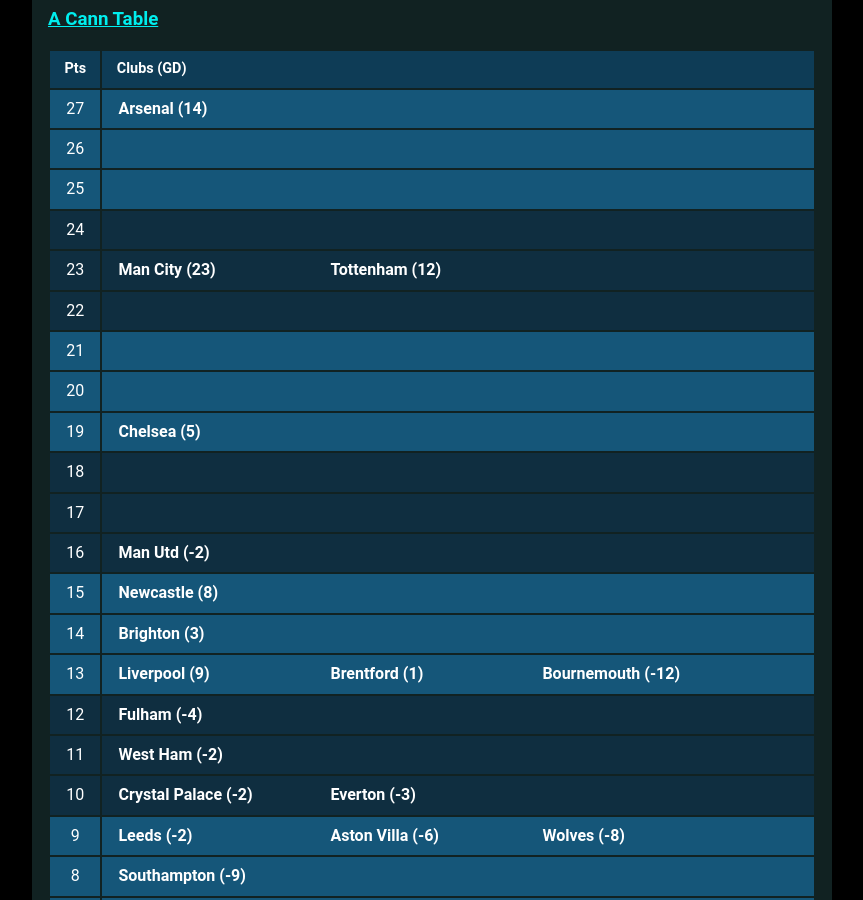
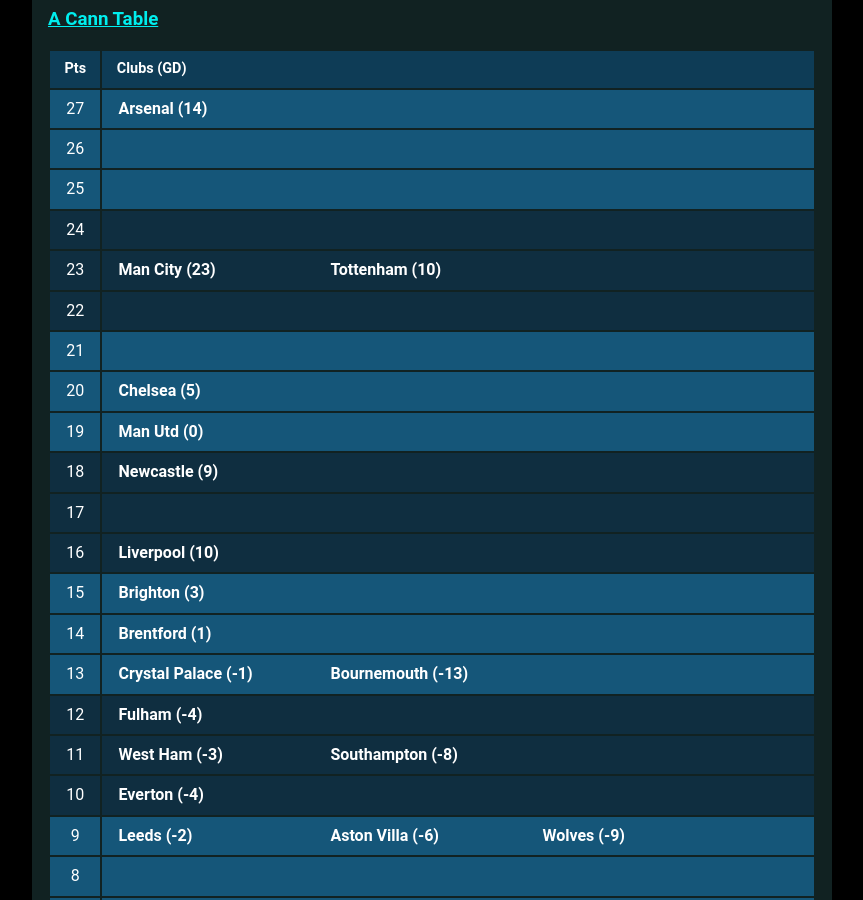
Before and after one commit to muru/muru.github.io, a Jekyll site: the page built from resources.md, in a window 1280 px wide and 900 px high, scrolled down 1396 px. Shown: the whole window, without its empty margins (208-1071 px from the left). Built offline with Jekyll 4.4.1, drawn with Linux system fonts in a browser that asks for light colours; some web fonts are replaced; some of the changed text lies outside the part shown.

Commit message:
updated cann-table: Fri 21 Oct 00:27:21 JST 2022

```diff
--- a/cann-table.html
+++ b/cann-table.html
@@ -25,7 +25,7 @@
 		<td class="cann-point"> 23 </td>
 		<td class="cann-clubs">
 			<span class="club-name"> Man City (23) </span>
-			<span class="club-name"> Tottenham (12) </span>
+			<span class="club-name"> Tottenham (10) </span>
 		</td>
  	</tr>
 	<tr class="cann-row-2">
@@ -41,17 +41,19 @@
 	<tr class="cann-row-1">
 		<td class="cann-point"> 20 </td>
 		<td class="cann-clubs">
+			<span class="club-name"> Chelsea (5) </span>
 		</td>
  	</tr>
 	<tr class="cann-row-1">
 		<td class="cann-point"> 19 </td>
 		<td class="cann-clubs">
-			<span class="club-name"> Chelsea (5) </span>
+			<span class="club-name"> Man Utd (0) </span>
 		</td>
  	</tr>
 	<tr class="cann-row-2">
 		<td class="cann-point"> 18 </td>
 		<td class="cann-clubs">
+			<span class="club-name"> Newcastle (9) </span>
 		</td>
  	</tr>
 	<tr class="cann-row-2">
@@ -62,27 +64,26 @@
 	<tr class="cann-row-2">
 		<td class="cann-point"> 16 </td>
 		<td class="cann-clubs">
-			<span class="club-name"> Man Utd (-2) </span>
+			<span class="club-name"> Liverpool (10) </span>
 		</td>
  	</tr>
 	<tr class="cann-row-1">
 		<td class="cann-point"> 15 </td>
 		<td class="cann-clubs">
-			<span class="club-name"> Newcastle (8) </span>
+			<span class="club-name"> Brighton (3) </span>
 		</td>
  	</tr>
 	<tr class="cann-row-1">
 		<td class="cann-point"> 14 </td>
 		<td class="cann-clubs">
-			<span class="club-name"> Brighton (3) </span>
+			<span class="club-name"> Brentford (1) </span>
 		</td>
  	</tr>
 	<tr class="cann-row-1">
 		<td class="cann-point"> 13 </td>
 		<td class="cann-clubs">
-			<span class="club-name"> Liverpool (9) </span>
-			<span class="club-name"> Brentford (1) </span>
-			<span class="club-name"> Bournemouth (-12) </span>
+			<span class="club-name"> Crystal Palace (-1) </span>
+			<span class="club-name"> Bournemouth (-13) </span>
 		</td>
  	</tr>
 	<tr class="cann-row-2">
@@ -94,14 +95,14 @@
 	<tr class="cann-row-2">
 		<td class="cann-point"> 11 </td>
 		<td class="cann-clubs">
-			<span class="club-name"> West Ham (-2) </span>
+			<span class="club-name"> West Ham (-3) </span>
+			<span class="club-name"> Southampton (-8) </span>
 		</td>
  	</tr>
 	<tr class="cann-row-2">
 		<td class="cann-point"> 10 </td>
 		<td class="cann-clubs">
-			<span class="club-name"> Crystal Palace (-2) </span>
-			<span class="club-name"> Everton (-3) </span>
+			<span class="club-name"> Everton (-4) </span>
 		</td>
  	</tr>
 	<tr class="cann-row-1">
@@ -109,13 +110,12 @@
 		<td class="cann-clubs">
 			<span class="club-name"> Leeds (-2) </span>
 			<span class="club-name"> Aston Villa (-6) </span>
-			<span class="club-name"> Wolves (-8) </span>
+			<span class="club-name"> Wolves (-9) </span>
 		</td>
  	</tr>
 	<tr class="cann-row-1">
 		<td class="cann-point"> 8 </td>
 		<td class="cann-clubs">
-			<span class="club-name"> Southampton (-9) </span>
 		</td>
  	</tr>
 	<tr class="cann-row-1">
@@ -126,14 +126,14 @@
 	<tr class="cann-row-2">
 		<td class="cann-point"> 6 </td>
 		<td class="cann-clubs">
+			<span class="club-name"> Nottm Forest (-16) </span>
 		</td>
  	</tr>
 	<tr class="cann-row-2">
 		<td class="cann-point"> 5 </td>
 		<td class="cann-clubs">
 			<span class="club-name"> Leicester (-9) </span>
-			<span class="club-name"> Nottm Forest (-16) </span>
 		</td>
  	</tr>
 </table>
-<span id="cann-gen-note"> Generated on  Tuesday, 18 October 2022 at 00:00 JST. </span>
+<span id="cann-gen-note"> Generated on  Friday, 21 October 2022 at 00:27 JST. </span>
```
